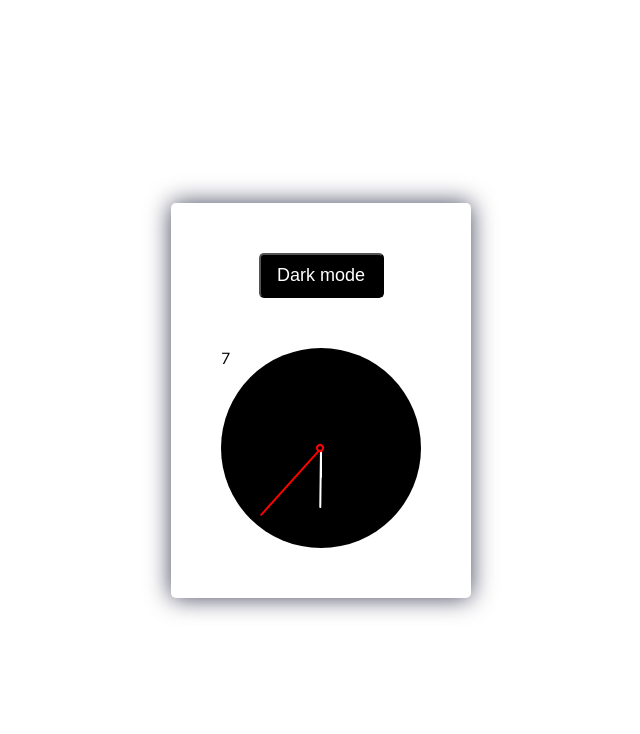
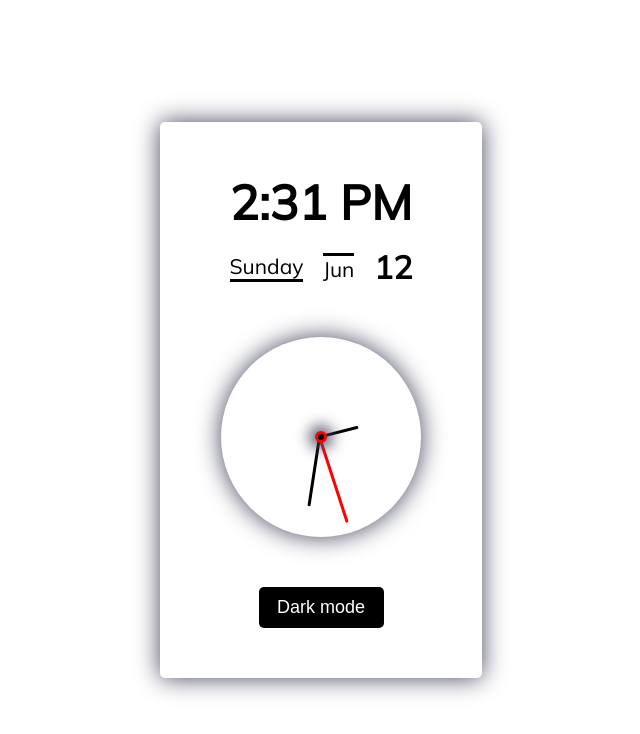
Before and after one commit to Celkowy/theme-clock, a React (Create React App) app: page / in a window 1280 px wide. Shown: the top 734 px of the page, without its empty margins (319-959 px from the left). Built offline with nearby package versions, Linux system fonts and the light colour scheme; no server answers.

Commit message:
working clock

```diff
--- a/src/App.js
+++ b/src/App.js
@@ -15,39 +15,28 @@ const GlobalStyle = createGlobalStyle`
 
 function App() {
   const [mode, switchMode] = useState(true)
-  const [timeData, changeData] = useState(null)
-  const [seconds, updateSeconds] = useState(timeData && timeData.getSeconds())
-  const [minutes, updateMinutes] = useState(timeData && timeData.getMinutes())
-  const [hours, updateHours] = useState(timeData && timeData.getHours())
+
+  const [actualTime, setActualTime] = useState(new Date())
 
   const weekDay = ['Sunday', 'Monday', 'Tuesday', 'Wednesday', 'Thursday', 'Friday', 'Saturday']
   const monthArr = ['Jan', 'Feb', 'Mar', 'Apr', 'May', 'Jun', 'Jul', 'Aug', 'Sep', 'Oct', 'Nov', 'Dec']
 
-  function updateTime() {
-    updateSeconds(prev => prev + 1)
-    updateMinutes(prev => prev + 1)
-    updateHours(prev => prev + 1)
-  }
-
   useEffect(() => {
-    const interval = setInterval(() => updateTime(), 1000)
+    const interval = setInterval(() => {
+      setActualTime(new Date())
+    }, 1000)
     return () => {
       clearInterval(interval)
     }
   }, [])
 
-  useEffect(() => {
-    fetch('https://worldtimeapi.org/api/timezone/Europe/Warsaw')
-      .then(response => response.json())
-      .then(data => {
-        changeData(new Date(data.utc_datetime))
-      })
-  }, [])
-
-  const time = timeData && timeData.getHours() + `:${timeData.getMinutes().toString().padStart(2, '0')}`
-  const day = timeData && weekDay[timeData.getDay()]
-  const month = timeData && monthArr[timeData.getMonth()]
-  const dayOfMonth = timeData && timeData.getDate()
+  const time =
+    (new Date().getHours() === 12 ? 12 : new Date().getHours() % 12) +
+    `:${new Date().getMinutes().toString().padStart(2, '0')}` +
+    (new Date().getHours() > 12 ? ' PM' : ' AM')
+  const day = weekDay[new Date().getDay()]
+  const month = monthArr[new Date().getMonth()]
+  const dayOfMonth = new Date().getDate()
 
   const theme = {
     mode: mode,
@@ -61,9 +50,9 @@ function App() {
     <Wrapper>
       <ThemeProvider theme={theme}>
         <GlobalStyle />
+        <InfoWrapper time={time} day={day} month={month} dayOfMonth={dayOfMonth} />
+        <ClockFace seconds={actualTime.getSeconds() + actualTime.getMinutes() * 60 + actualTime.getHours() * 60 * 60} />
         <SwitchButton onClick={changeMode}>{mode ? 'Dark mode' : 'Light mode'}</SwitchButton>
-        <ClockFace seconds={seconds} minutes={minutes} hours={hours} />
-        <InfoWrapper time={time} day={day} month={month} dayOfMonth={dayOfMonth} timeData={timeData} />
       </ThemeProvider>
     </Wrapper>
   )
--- a/src/Components/Clock/ClockFace.js
+++ b/src/Components/Clock/ClockFace.js
@@ -1,24 +1,28 @@
 import HourHand from './HourHand'
 import MinuteHand from './MinutHand'
 import SecondHand from './SecondHand'
+import Dot from './Dot'
 import styled from 'styled-components'
 
 const StyledFace = styled.div`
   width: 200px;
   height: 200px;
   border-radius: 50%;
-  background-color: ${props => (props.theme.mode ? 'black' : 'white')};
   position: relative;
+  transform: rotate(180deg);
+  -webkit-box-shadow: 0px 0px 24px 0px rgba(66, 68, 90, 1);
+  -moz-box-shadow: 0px 0px 24px 0px rgba(66, 68, 90, 1);
+  box-shadow: 0px 0px 24px 0px rgba(66, 68, 90, 1);
   transition: all 0.6s cubic-bezier(0.99, 0, 0.52, 1);
 `
 
-function ClockFace({ seconds, minutes, hours }) {
+function ClockFace({ seconds }) {
   return (
     <StyledFace>
-      <div>{seconds}</div>
-      <SecondHand a={seconds} />
-      <MinuteHand a={minutes} />
-      <HourHand a={hours} />
+      <SecondHand seconds={seconds} />
+      <MinuteHand seconds={seconds} />
+      <HourHand seconds={seconds} />
+      <Dot />
     </StyledFace>
   )
 }
--- /dev/null
+++ b/src/Components/Clock/Dot.js
@@ -0,0 +1,21 @@
+import styled from 'styled-components'
+
+const Dot = styled.div`
+  content: '';
+  position: absolute;
+  top: 50%;
+  left: 50%;
+  height: 6px;
+  width: 6px;
+  z-index: 5;
+  background-color: ${props => (props.theme.mode ? 'black' : 'white')};
+  border-radius: 50%;
+  border: 3px solid ${props => (props.theme.mode ? 'red' : 'black')};
+  transform: translate(-50%, -50%);
+  -webkit-box-shadow: 0px 0px 24px 0px rgba(66, 68, 90, 1);
+  -moz-box-shadow: 0px 0px 24px 0px rgba(66, 68, 90, 1);
+  box-shadow: 0px 0px 15px 5px rgba(66, 68, 90, 1);
+  transition: all 0.7s cubic-bezier(0.99, 0, 0.52, 1);
+`
+
+export default Dot
--- a/src/Components/Clock/HourHand.js
+++ b/src/Components/Clock/HourHand.js
@@ -1,16 +1,16 @@
 import styled from 'styled-components'
 
 const HourHand = styled.div`
-  width: 2px;
-  height: 30px;
-  background-color: ${props => (props.theme.mode ? 'white' : 'black')};
+  width: 3px;
+  height: 40px;
+  background-color: ${props => (props.theme.mode ? 'black' : 'white')};
   position: absolute;
   top: 50%;
   left: 50%;
   border-radius: 5px;
-  transform-origin: 0 0;
-  transform: translate(-50%, 0) rotate(${props => props.a * 0.0083}deg);
-  transition: all 0.6s cubic-bezier(0.99, 0, 0.52, 1);
+  transform-origin: top center;
+  transform: rotate(${({ seconds }) => (seconds * 360) / 12 / 60 / 60}deg);
+  transition: background-color 0.6s cubic-bezier(0.99, 0, 0.52, 1), transform 0s linear;
 `
 
 export default HourHand
--- a/src/Components/Clock/MinutHand.js
+++ b/src/Components/Clock/MinutHand.js
@@ -1,16 +1,16 @@
 import styled from 'styled-components'
 
 const MinuteHand = styled.div`
-  width: 2px;
-  height: 60px;
-  background-color: ${props => (props.theme.mode ? 'white' : 'black')};
+  width: 3px;
+  height: 70px;
+  background-color: ${props => (props.theme.mode ? 'black' : 'white')};
   position: absolute;
   top: 50%;
   left: 50%;
   border-radius: 5px;
-  transform-origin: 0 0;
-  transform: translate(-50%, 0) rotate(${props => props.a * 0.1}deg);
-  transition: background-color 0.7s cubic-bezier(0.99, 0, 0.52, 1);
+  transform-origin: top center;
+  transform: rotate(${({ seconds }) => (seconds * 360) / 60 / 60}deg);
+  transition: background-color 0.7s cubic-bezier(0.99, 0, 0.52, 1), transform 0s linear;
 `
 
 export default MinuteHand
--- a/src/Components/Clock/SecondHand.js
+++ b/src/Components/Clock/SecondHand.js
@@ -1,7 +1,7 @@
 import styled from 'styled-components'
 
 const SecondHand = styled.div`
-  width: 2px;
+  width: 3px;
   height: 90px;
   background-color: red;
   position: absolute;
@@ -9,21 +9,9 @@ const SecondHand = styled.div`
   top: 50%;
   left: 50%;
   border-radius: 5px;
-  transform-origin: 0 0;
-  transform: translate(-50%, 0) rotate(${props => props.a * 6}deg);
+  transform-origin: top center;
+  transform: rotate(${({ seconds }) => (seconds * 360) / 60}deg);
   transition: transform 0s linear;
-
-  &::after {
-    content: '';
-    position: absolute;
-    height: 4px;
-    width: 4px;
-    background-color: ${props => (props.theme.mode ? 'black' : 'white')};
-    border-radius: 50%;
-    border: 2px solid ${props => (props.theme.mode ? 'red' : 'black')};
-    transform: translate(-50%, -50%);
-    transition: all 0.8s cubic-bezier(0.99, 0, 0.52, 1);
-  }
 `
 
 export default SecondHand
--- a/src/Components/SwitchButton.js
+++ b/src/Components/SwitchButton.js
@@ -4,11 +4,18 @@ const SwitchButton = styled.button`
   padding: 10px 15px;
   width: 125px;
   font-size: 18px;
-  margin-bottom: 50px;
+  margin-top: 50px;
+  maring-bottom: 50px;
   border-radius: 5px;
   color: ${props => (props.theme.mode ? 'white' : 'black')};
   background-color: ${props => (props.theme.mode ? 'black' : 'white')};
   cursor: pointer;
-  transition: all 0.6s cubic-bezier(0.99, 0, 0.52, 1);
+  border: none;
+  transition: color 0.6s cubic-bezier(0.99, 0, 0.52, 1), background-color 0.6s cubic-bezier(0.99, 0, 0.52, 1),
+    transform 0.3s ease;
+
+  &:active {
+    transform: scale(0.98);
+  }
 `
 export default SwitchButton
--- a/src/Components/TimeInfo/InfoWrapper.js
+++ b/src/Components/TimeInfo/InfoWrapper.js
@@ -5,10 +5,11 @@ import DayOfMonth from './DayOfMonth'
 import styled from 'styled-components'
 
 const WrapperInfo = styled.div`
-  margin-top: 50px;
+  margin-bottom: 50px;
+  margin-left: 20px;
+  margin-right: 20px;
   border-radius: 5px;
   width: 100%;
-  padding: 15px 20px;
   font-size: 21px;
 `
 
@@ -16,13 +17,11 @@ const FlexContainer = styled.div`
   display: flex;
   justify-content: space-evenly;
   align-items: center;
-  margin-top: 10px;
+  margin-top: 15px;
 `
 
-function InfoWrapper({ time, day, month, dayOfMonth, timeData }) {
+function InfoWrapper({ time, day, month, dayOfMonth }) {
   return (
-    <>
-      {timeData && (
     <WrapperInfo>
       <Time>{time}</Time>
       <FlexContainer>
@@ -31,8 +30,6 @@ function InfoWrapper({ time, day, month, dayOfMonth, timeData }) {
         <DayOfMonth>{dayOfMonth}</DayOfMonth>
       </FlexContainer>
     </WrapperInfo>
-      )}
-    </>
   )
 }
 export default InfoWrapper
```
Lines whose indentation alone changed are shown as unchanged.
